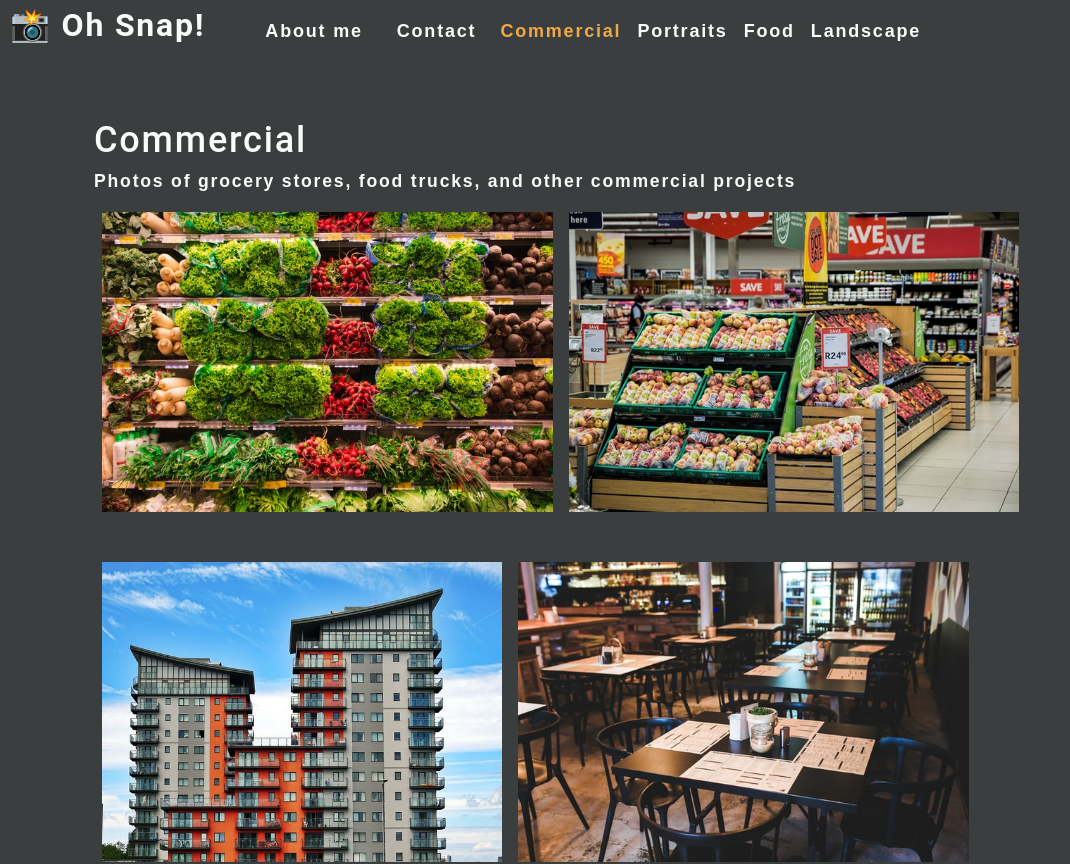
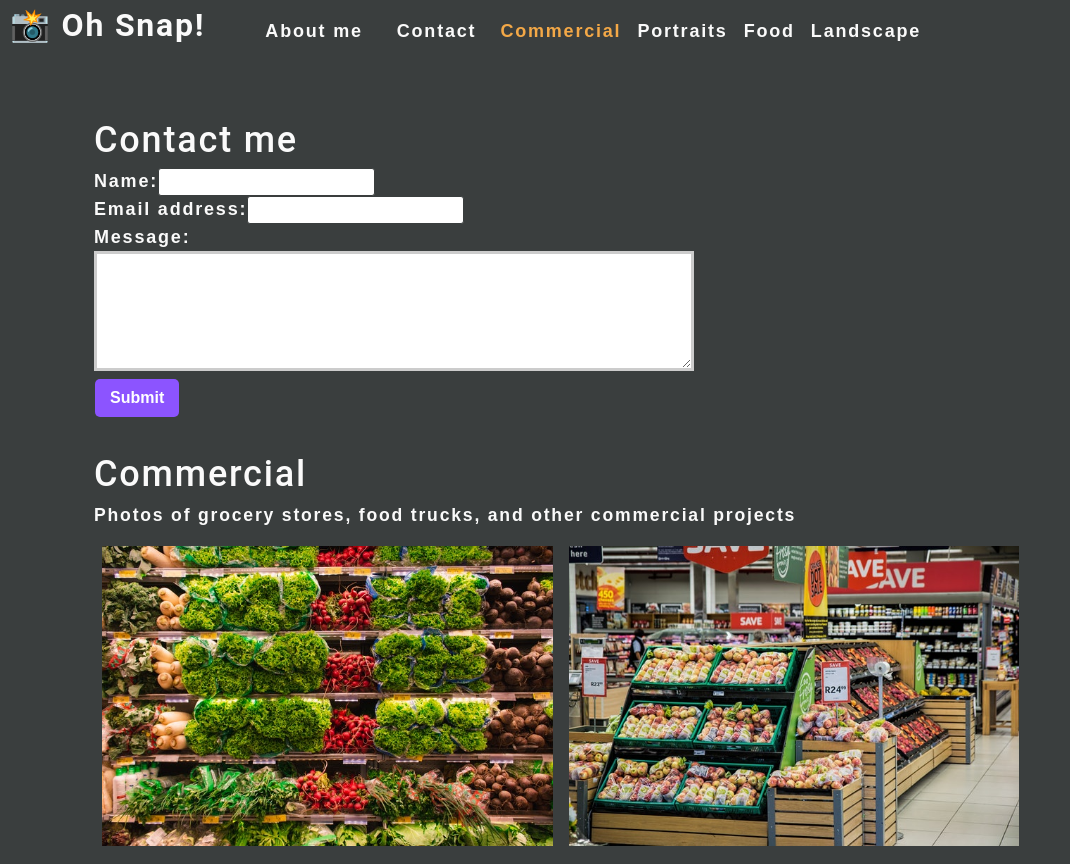
Before and after one commit to chaselikethebank/photo-port, a React (Create React App) app: page / in a window 1280 px wide. Shown: the top 864 px of the page, without its empty margins (0-1070 px from the left). Built offline with nearby package versions, Linux system fonts and the light colour scheme.

Commit message:
build 1/2 contact comoponent

```diff
--- a/src/App.js
+++ b/src/App.js
@@ -3,6 +3,7 @@
 import About from './components/About/index';
 import Nav from './components/Nav/index'
 import Gallery from "./components/Gallery";
+import ContactForm from "./components/Contact/index"
 
 
 function App() {
@@ -27,6 +28,8 @@
         currentCategory={currentCategory}
       />
       <main>
+      <ContactForm />
+
      <Gallery currentCategory={currentCategory} />
       <About />
       </main>
--- a/src/components/Contact/index.js
+++ b/src/components/Contact/index.js
@@ -1,21 +1,41 @@
-import React from "react";
+import React, { useState } from "react";
 
 function ContactForm() {
+  const [formState, setFormState] = useState({
+    name: "",
+    email: "",
+    message: "",
+  });
+
+
+
+  console.log(formState);
+
+  function handleChange(e) {
+    setFormState({...formState, [e.target.name]: e.target.value })
+  }
+
+  function handleSubmit(e) {
+    e.preventDefault()
+    console.log(formState)
+  }
+
+  const { name, email, message } = formState
   return (
     <section>
       <h1>Contact me</h1>
-      <form id="contact-form">
+      <form id="contact-form" onSubmit={handleSubmit}>
         <div>
           <label htmlFor="name">Name:</label>
-          <input type="text" name="name" />
+          <input type="text" name="name" defaultValue={name} onChange={handleChange}/>
         </div>
         <div>
           <label htmlFor="email">Email address:</label>
-          <input type="email" name="email" />
+          <input type="email" name="email" defaultValue={email} onChange={handleChange}/>
         </div>
         <div>
           <label htmlFor="message">Message:</label>
-          <textarea name="message" rows="5" />
+          <textarea name="message" rows="5" defaultValue={message} onChange={handleChange}/>
         </div>
         <button type="submit">Submit</button>
 
```
